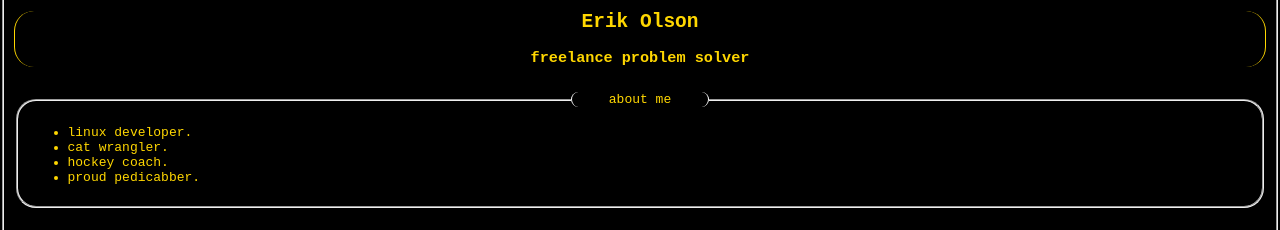
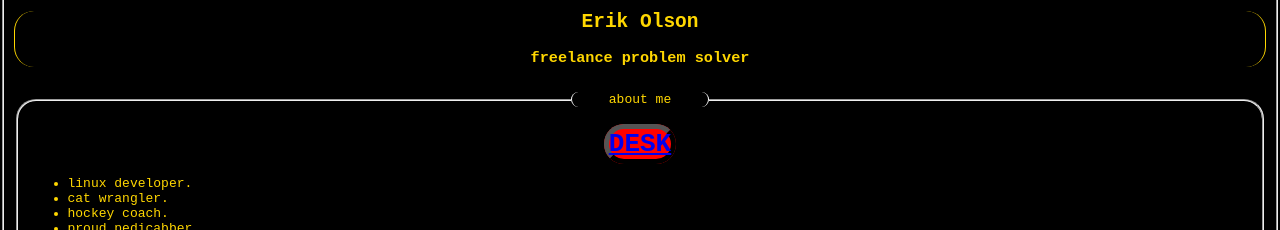
Before and after one commit to xorgnak/resume, a plain HTML site: page index.html in a window 1280 px wide. Shown: the part 860-1090 px from the top of the page. Drawn offline with Linux system fonts and the light colour scheme.

Commit message:
Update index.html

```diff
--- a/index.html
+++ b/index.html
@@ -24,6 +24,9 @@
     <h3>freelance problem solver</h3>
     </div>
     <fieldset>
+      <h1 style='width: 100%; text-align: center;'>
+        <a href="https://github.com/xorgnak/desk/issues/new/choose" style="border-radius: 50px; background-color: red; border: thick outset black;">DESK</a>
+      </h1>
     <legend>about me</legend>
       <div style='text-align: left;'>
         <ul>
```
